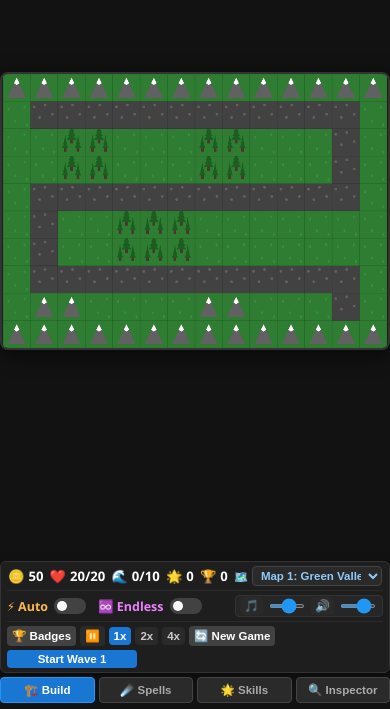
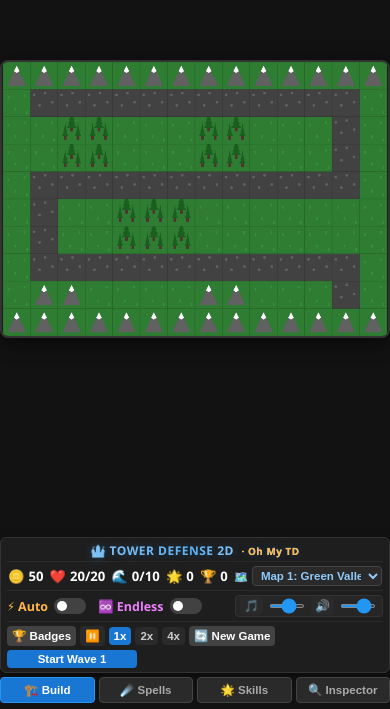
Before and after one commit to elielfranca90/oh-my-td, a website built with Vite: page tower-defense-2d/index.html in a window 390 px wide. Shown: the part 135-844 px from the top of the page. Built offline with nearby package versions, Linux system fonts and the light colour scheme; some packages are replaced by stand-ins of ours.

Commit message:
style(ui): add glowing game title header (Tower Defense 2D · Oh My TD)

```diff
--- a/tower-defense-2d/index.html
+++ b/tower-defense-2d/index.html
@@ -49,6 +49,33 @@
         flex-direction: column;
         gap: 4px;
         padding: 6px 10px;
+      }
+      /* Title Bar */
+      .game-title-row {
+        display: flex;
+        justify-content: center;
+        align-items: center;
+        width: 100%;
+        padding-bottom: 2px;
+        border-bottom: 1px solid #2a2a2a;
+      }
+
+      .game-title-text {
+        font-size: 0.95rem;
+        font-weight: 800;
+        letter-spacing: 0.5px;
+        background: linear-gradient(90deg, #90caf9, #64b5f6, #e3f2fd);
+        -webkit-background-clip: text;
+        -webkit-text-fill-color: transparent;
+        text-shadow: 0 0 10px rgba(33, 150, 243, 0.3);
+      }
+
+      .game-subtitle {
+        font-size: 0.72rem;
+        font-weight: 600;
+        color: #ffb74d;
+        -webkit-text-fill-color: #ffb74d;
+        margin-left: 4px;
       }
 
       /* Row 1: Stats & Map Selector */
@@ -674,6 +701,12 @@
         canvas {
           max-height: min(45vh, 340px);
         }
+        .game-title-text {
+          font-size: 0.82rem;
+        }
+        .game-subtitle {
+          font-size: 0.68rem;
+        }
       }
 
       /* Narrow Mobile Viewports (Galaxy S23, A51/A55, iPhone SE/13/14/15 - width <= 400px) */
@@ -722,6 +755,12 @@
         canvas {
           max-height: min(40vh, 290px);
         }
+        .game-title-text {
+          font-size: 0.75rem;
+        }
+        .game-subtitle {
+          font-size: 0.62rem;
+        }
       }
 
       @media (orientation: landscape) and (max-height: 500px) {
--- a/tower-defense-2d/src/ui/UIManager.ts
+++ b/tower-defense-2d/src/ui/UIManager.ts
@@ -63,6 +63,11 @@ export class UIManager {
     container.innerHTML = `
       <!-- TOP STATUS & WAVE CONTROL BAR -->
       <div id="top-bar" class="ui-panel">
+        <!-- ROW 0: GAME TITLE -->
+        <div class="game-title-row">
+          <span class="game-title-text">🏰 TOWER DEFENSE 2D <span class="game-subtitle">· Oh My TD</span></span>
+        </div>
+
         <!-- ROW 1: STATS & MAP SELECTOR -->
         <div class="stats-row">
           <div class="stat"><span class="icon">🪙</span> <span class="stat-label">Gold:</span> <strong id="gold-val">50</strong></div>
```
